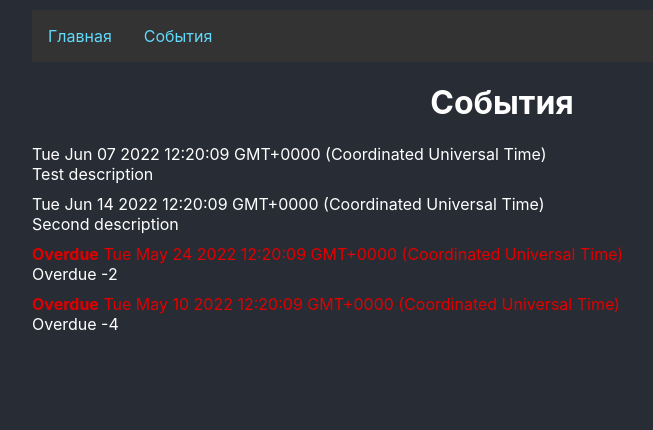
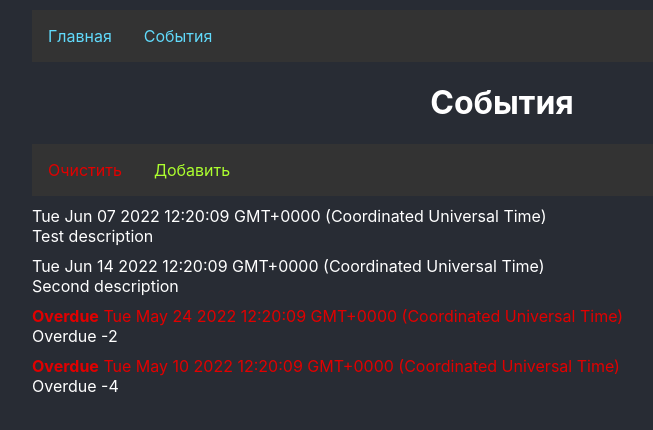
Before and after one commit to il8q/TrustedTestTask, a React (Create React App) app: page /events in a window 1280 px wide. Shown: the top 430 px of the page, without its empty margins (138-791 px from the left). Built offline with nearby package versions, Linux system fonts and the light colour scheme.

Commit message:
Реализовано очищение списка

```diff
--- a/src/event-list-page/EventListPage.tsx
+++ b/src/event-list-page/EventListPage.tsx
@@ -1,7 +1,8 @@
 import EventElementList from "./EventElementList";
-import DemoDataGenerator from "./domain-model/demo-data-generator";
-import {DomainModel, EventListElement} from "./domain-model";
+import {DomainModel, EventListElement, EventHandler as DomainEventHandler} from "./domain-model";
 import React from "react";
+import EventListManagerPanel from "./event-list-manager-panel/EventListManagerPanel";
+import EventHandler from "./event-list-manager-panel/event-handler/event-handler";
 
 type PageProperties = {
 };
@@ -9,16 +10,20 @@ type PageState = {
     events: Array<EventListElement>;
 };
 
+
 export default class EventListPage extends React.Component<PageProperties, PageState> {
-    private domainModel: DomainModel;
+    private readonly domainModel: DomainModel;
     public state: PageState;
+    private readonly eventHandler: EventHandler;
 
     constructor(props: PageProperties) {
         super(props);
 
         this.domainModel = new DomainModel();
+        this.eventHandler = new EventHandler(this);
+        this.domainModel.subscribe("eventList", this.eventHandler);
         this.state = {
-            events: this.domainModel.getDemoData(),
+            events: this.domainModel.getEventList(),
         };
     }
 
@@ -26,6 +31,7 @@ export default class EventListPage extends React.Component<PageProperties, PageS
         return (
             <div className="event-list-page">
                 <h1 className="text-to-center">События</h1>
+                <EventListManagerPanel eventHandler={this.domainModel}/>
                 {this.renderEventList()}
             </div>
         );
@@ -38,4 +44,11 @@ export default class EventListPage extends React.Component<PageProperties, PageS
                               isOverdue={member.isOverdue}/>
         ));
     }
+
+    public updateState()
+    {
+        this.setState({
+            events: this.domainModel.getEventList(),
+        });
+    }
 }
--- a/src/event-list-page/domain-model/demo-data-generator.ts
+++ b/src/event-list-page/domain-model/demo-data-generator.ts
@@ -19,4 +19,9 @@ export default class DemoDataGenerator
             this.elementFactory.create(-4, "Overdue -4"),
         ]
     }
+
+    public getCounter(): number
+    {
+        return this.eventCounter;
+    }
 }
--- /dev/null
+++ b/src/event-list-page/domain-model/domain-model-event.ts
@@ -0,0 +1,12 @@
+export type Parameters = Map<string, any>;
+
+export class DomainModelEvent
+{
+    public eventName: string;
+    public parameters: Parameters;
+
+    constructor(eventName: string, parameters: Parameters) {
+        this.eventName = eventName;
+        this.parameters = parameters;
+    }
+}
--- a/src/event-list-page/domain-model/domain-model.ts
+++ b/src/event-list-page/domain-model/domain-model.ts
@@ -1,19 +1,67 @@
 import DemoDataGenerator from "./demo-data-generator";
 import EventListElementFactory from "./event-list-element-factory";
 import EventListElement from "./event-list-element";
+import EventHandler from "./event-handler";
+import {DomainModelEvent} from "./domain-model-event";
+import EventSubscriber from "./event-subscriber";
 
-export default class DomainModel
+export default class DomainModel implements EventHandler, EventSubscriber
 {
     private demoDataGenerator: DemoDataGenerator;
     private readonly eventListElementFactory: EventListElementFactory;
+    private eventListElements: Array<EventListElement>;
+    private readonly eventCounter: number;
+    private subscribers: Map<string, EventHandler>;
 
     constructor() {
         this.eventListElementFactory = new EventListElementFactory();
         this.demoDataGenerator = new DemoDataGenerator(this.eventListElementFactory);
+        this.eventListElements = this.demoDataGenerator.generate();
+        this.eventCounter = this.demoDataGenerator.getCounter();
+        this.subscribers = new Map<string, EventHandler>();
     }
 
-    public getDemoData(): Array<EventListElement>
+
+
+    public applyEvent(event: DomainModelEvent)
     {
-        return this.demoDataGenerator.generate();
+        switch (event.eventName) {
+            case "addToEventList":
+                this.eventListElements.push(this.eventListElementFactory.create(
+                    this.eventCounter,
+                    <string>event.parameters.get("description")
+                ));
+                this.updateEventList();
+                break;
+            case "clearEventList":
+                this.eventListElements = new Array<EventListElement>;
+                this.updateEventList();
+                break;
+            case "error":
+                throw new Error(<string>event.parameters.get("description"));
+            default:
+                throw new Error("Unknown event \""  + event.eventName + "\"");
+        }
+    }
+
+    public updateEventList()
+    {
+        let eventList = this.subscribers.get("eventList");
+        // @ts-ignore
+        eventList.applyEvent(
+            new DomainModelEvent(
+                "updateEventList",
+                new Map<string, any>(),
+            )
+        )
+    }
+
+    public getEventList(): Array<EventListElement>
+    {
+        return this.eventListElements;
+    }
+
+    public subscribe(ownName: string, subscriber: EventHandler): void {
+        this.subscribers.set(ownName, subscriber);
     }
 }
--- /dev/null
+++ b/src/event-list-page/domain-model/event-handler.ts
@@ -0,0 +1,5 @@
+import {DomainModelEvent} from "./domain-model-event";
+
+export default interface EventHandler {
+    applyEvent(event: DomainModelEvent): void;
+}
--- /dev/null
+++ b/src/event-list-page/domain-model/event-subscriber.ts
@@ -0,0 +1,5 @@
+import EventHandler from "./event-handler";
+
+export default interface EventSubscriber {
+    subscribe(ownName: string, subscriber: EventHandler): void;
+}
--- a/src/event-list-page/domain-model/index.ts
+++ b/src/event-list-page/domain-model/index.ts
@@ -1,4 +1,6 @@
 import DomainModel from "./domain-model";
 import EventListElement from "./event-list-element";
+import EventHandler from "./event-handler";
 
 export {DomainModel, EventListElement};
+export type { EventHandler };
--- /dev/null
+++ b/src/event-list-page/event-list-manager-panel/EventListManagerPanel.tsx
@@ -0,0 +1,52 @@
+import React from "react";
+import EventHandler from "../domain-model/event-handler";
+import "./css/event-list-manager-panel.css";
+import {DomainModelEvent} from "../domain-model/domain-model-event";
+
+type PageProperties = {
+    eventHandler: EventHandler;
+};
+type PageState = {
+};
+
+export default class EventListManagerPanel extends React.Component<PageProperties, PageState> {
+    constructor(props: PageProperties) {
+        super(props);
+    }
+
+    public render() {
+        return (
+            <div className="event-list-manager-panel">
+                <ul>
+                    <li key={"event-list-manager-panel-0"} className="event-list-manager-panel__clear-button">
+                        <a onClick={() => {
+                            this.props.eventHandler.applyEvent(
+                                new DomainModelEvent(
+                                    "clearEventList",
+                                    new Map<string, string>()
+                                )
+                            )
+                        }}>Очистить</a>
+                    </li>
+                    <li key={"event-list-manager-panel-1"} className="event-list-manager-panel__add-button">
+                        <a onClick={() => {
+                            this.props.eventHandler.applyEvent(
+                                new DomainModelEvent(
+                                    "addToEventList",
+                                    new Map<string, string>([
+                                        ["description", "Test"],// TODO: создавать в всплывашке
+                                    ])
+                                )
+                        )}}>Добавить</a>
+                    </li>
+                </ul>
+            </div>
+        );
+    }
+
+    public componentDidMount() {
+    }
+
+    public componentWillUnmount() {
+    }
+}
--- /dev/null
+++ b/src/event-list-page/event-list-manager-panel/css/event-list-manager-panel.css
@@ -0,0 +1,34 @@
+.event-list-manager-panel {
+    margin: 10px;
+}
+
+.event-list-manager-panel ul {
+    list-style-type: none;
+    margin: 0;
+    padding: 0;
+    overflow: hidden;
+    background-color: #333333;
+}
+
+.event-list-manager-panel li {
+    float: left;
+}
+
+.event-list-manager-panel li a {
+    display: block;
+    text-align: center;
+    padding: 16px;
+    text-decoration: none;
+}
+
+.event-list-manager-panel li a:hover {
+    background-color: #111111;
+}
+
+.event-list-manager-panel__clear-button {
+    color: #e10000;
+}
+
+.event-list-manager-panel__add-button {
+    color: greenyellow;
+}
--- /dev/null
+++ b/src/event-list-page/event-list-manager-panel/event-handler/event-handler.ts
@@ -0,0 +1,29 @@
+import {EventHandler as DomainEventHandler} from "../../domain-model";
+import {DomainModelEvent} from "../../domain-model/domain-model-event";
+import EventListPage from "../../EventListPage";
+
+export default class EventHandler implements DomainEventHandler {
+    private parent: EventListPage;
+
+    constructor(parent: EventListPage) {
+        this.parent = parent;
+    }
+
+    public applyEvent(event: DomainModelEvent)
+    {
+        if (this.checkEventName(event.eventName))
+        {
+            this.parent.updateState();
+        }
+    }
+
+    private checkEventName(eventName: string) {
+        switch (eventName)
+        {
+            case "updateEventList":
+                return true;
+            default:
+                throw new Error("EventPage принял не своё событие \"" + eventName + "\"");
+        }
+    }
+}
```
